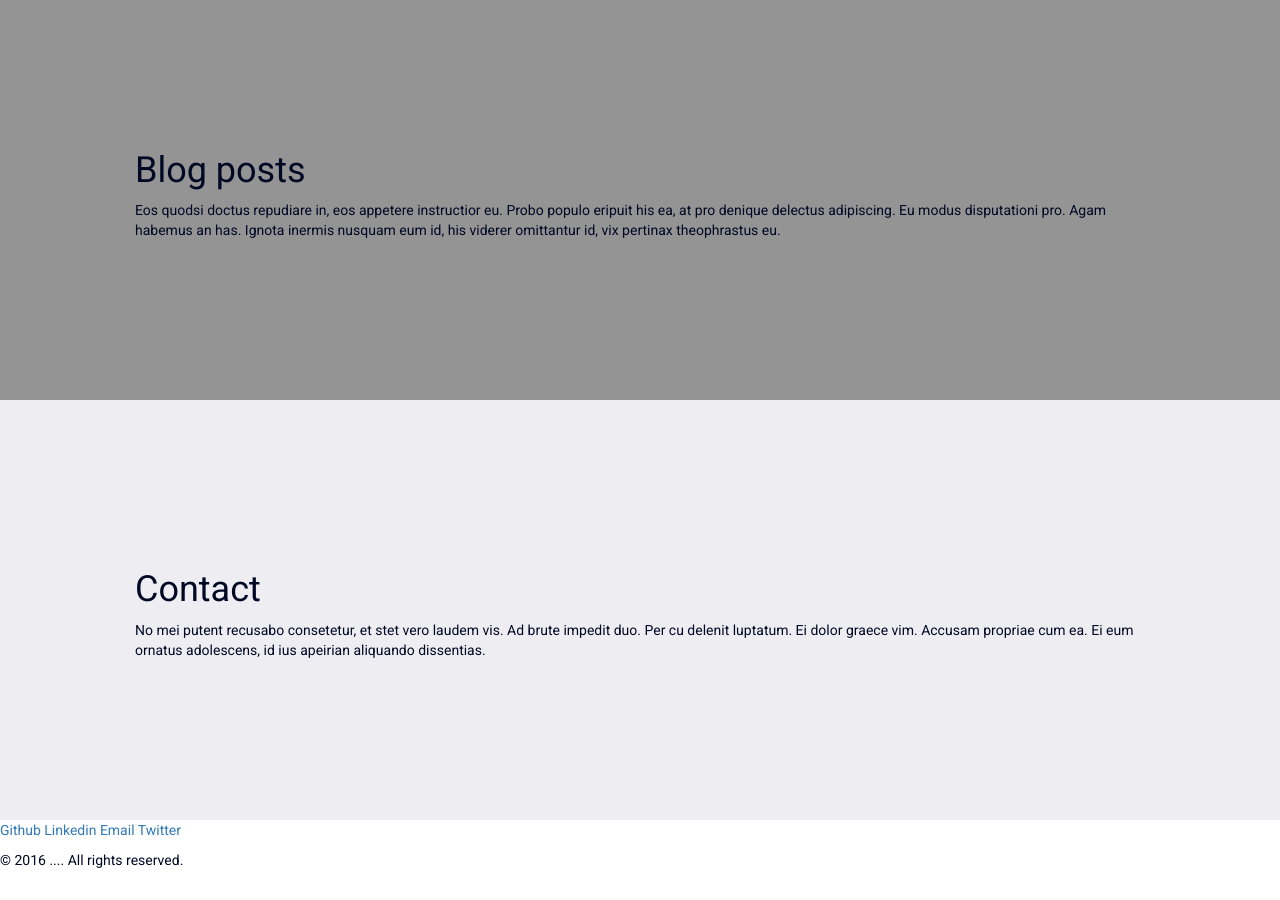
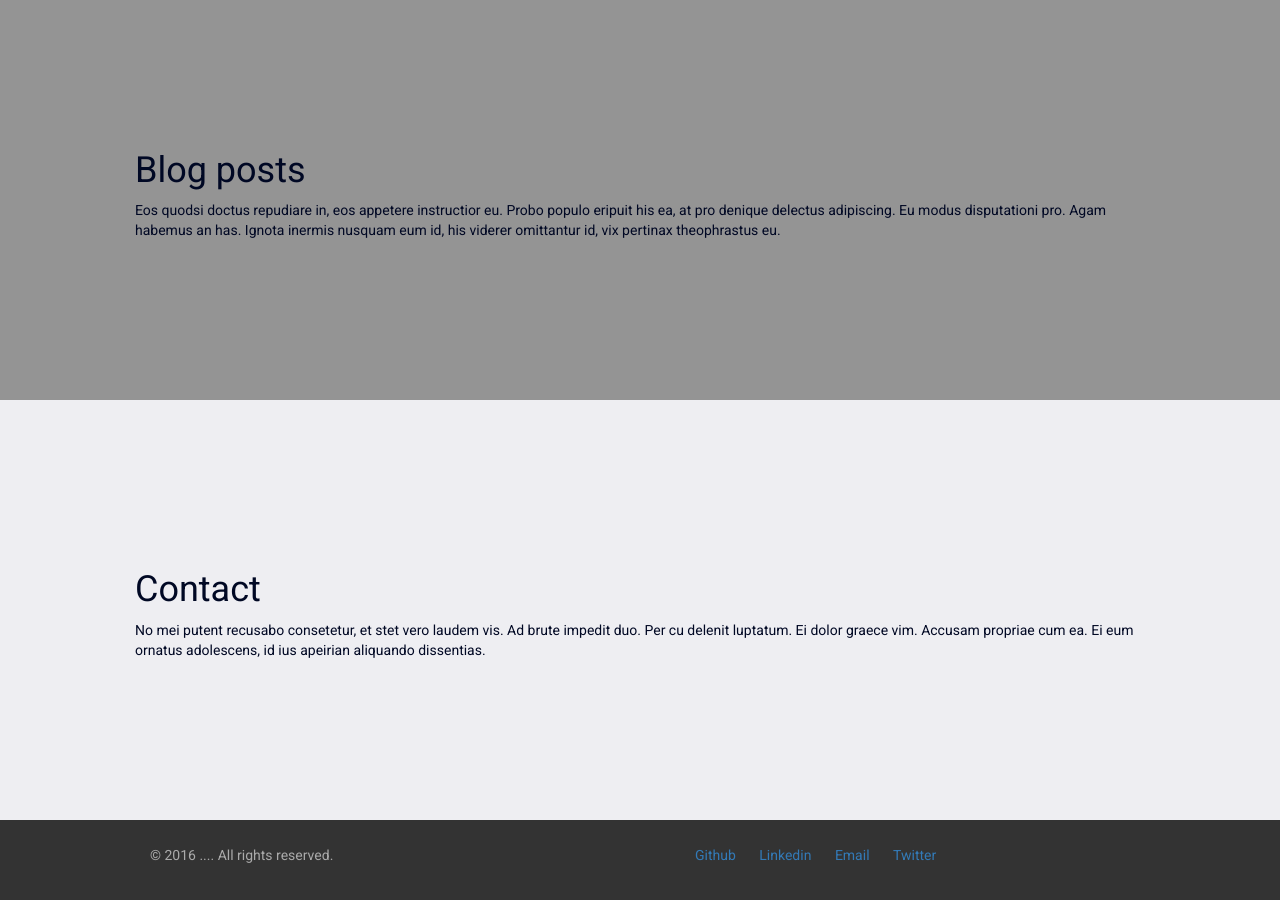
Before and after one commit to menzus/pages, a Jekyll site: the page built from index.html, in a window 1280 px wide and 900 px high, scrolled down 1510 px. Built offline with Jekyll 4.4.1, drawn with Linux system fonts in a browser that asks for light colours; nearby versions of some CDN libraries.

Commit message:
Update footer.html

```diff
--- a/_includes/footer.html
+++ b/_includes/footer.html
@@ -1,19 +1,31 @@
-<footer>
-    <p>
+<div id="footer" class="block">
+    <div class="row">
+        <div class="col-xs-6">
+            <span>© 2016 .... All rights reserved.</span>
+        </div>
+        <div class="col-xs-6 social">
+            <ul>
+                <li>
                     <a href="...">
                         <span>Github</span>
                     </a>
+                </li>
+                <li>
                     <a href="...">
                         <span>Linkedin</span>
                     </a>
+                </li>
+                <li>
                     <a href="...">
                         <span>Email</span>
                     </a>
+                </li>
+                <li>
                     <a href="...">
                         <span>Twitter</span>
                     </a>
-    </p>
-    <p>
-        <span>© 2016 .... All rights reserved.</span>
-    </p>
-</footer>
+                </li>
+            </ul>
+        </div>
+    </div>
+</div>
```
Lines whose indentation alone changed are shown as unchanged.
